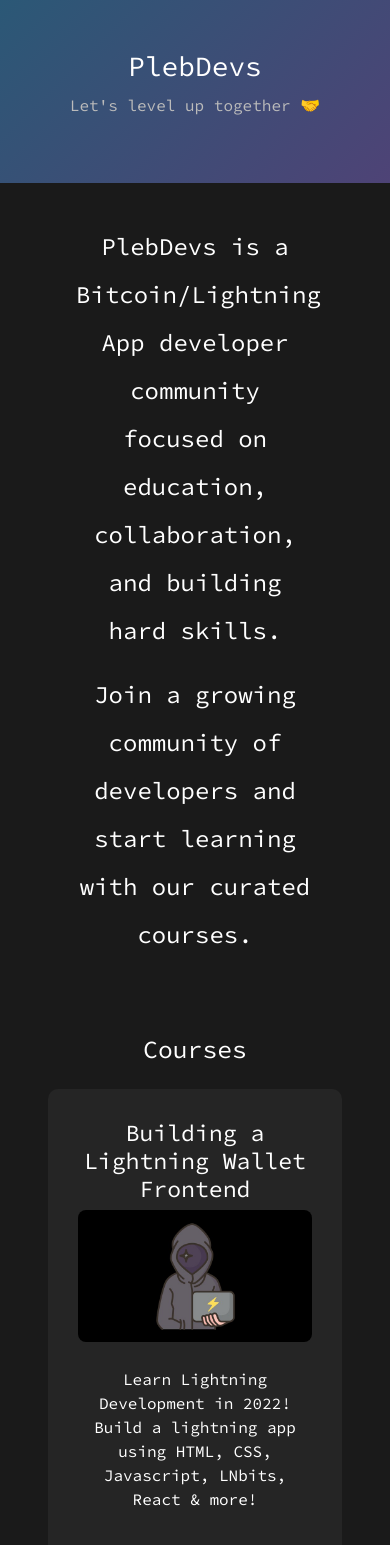
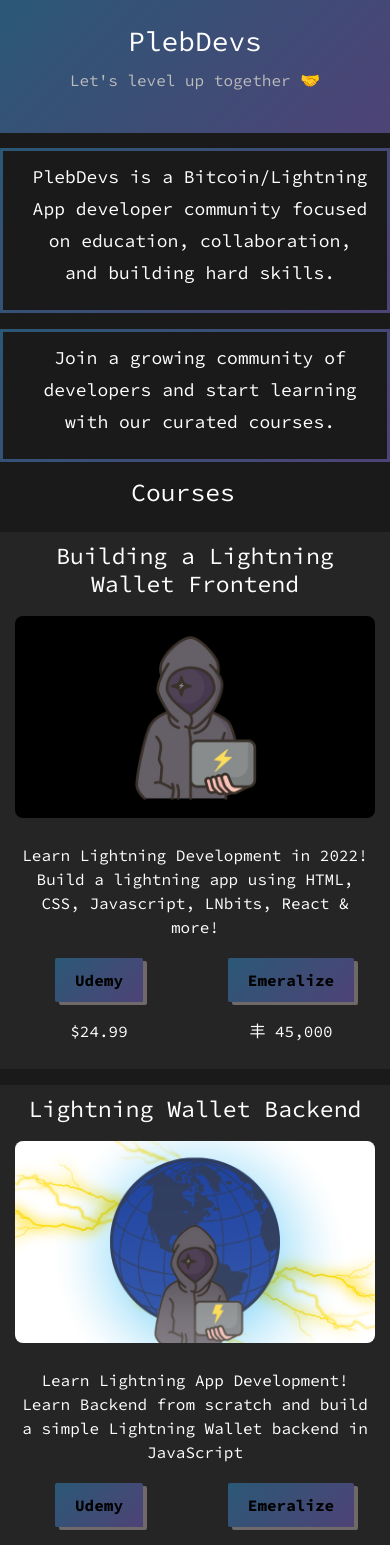
Before and after one commit to pleb-devs/plebdevs-website, a Next.js app: page / in a window 390 px wide. Shown: the top 1545 px of the page. Built offline with nearby package versions, Linux system fonts and the light colour scheme; no server answers.

Commit message:
responsiveness + styling

```diff
--- a/src/components/Courses/CourseItem.js
+++ b/src/components/Courses/CourseItem.js
@@ -5,7 +5,7 @@
 const CourseItem = ({ courseDetails }) => {
     console.log(courseDetails)
     return (
-        <Col className={`mx-5 ${styles.course}`}>
+        <Col sm={12} md={12} lg={5} className={`${styles.course} mb-3`}>
             <h3>{courseDetails.title}</h3>
             <Image
                 src={`/images/${courseDetails.thumbnail}`}
--- a/src/components/Courses/CourseSection.js
+++ b/src/components/Courses/CourseSection.js
@@ -1,21 +1,25 @@
 import styles from "@/styles/Home.module.css";
-import { Row } from 'react-bootstrap';
-import courses from '../../data/courses';
+import { Row, Container } from "react-bootstrap";
+import courses from "../../data/courses";
 import CourseItem from "./CourseItem";
 
 const CourseSection = () => {
-    return (
-        <Row className={`mb-5 ${styles.courses}`}>
-            <Row className="mb-3" style={{ "textAlign": 'center' }}>
-                <h2>Courses</h2>
-            </Row>
-            <Row>
-                {
-                    courses.map((course, idx) => <CourseItem courseDetails={course} key={idx} />)
-                }
-            </Row>
+  return (
+    <Container>
+      <Row className={``}>
+        <Row className="mb-3" style={{ textAlign: "center" }}>
+          <h2>Courses</h2>
         </Row>
-    )
-}
+        <Container>
+          <Row className="justify-content-around">
+            {courses.map((course, idx) => (
+              <CourseItem courseDetails={course} key={idx} />
+            ))}
+          </Row>
+        </Container>
+      </Row>
+    </Container>
+  );
+};
 
 export default CourseSection;
--- a/src/components/Workshops/WorkshopSection.js
+++ b/src/components/Workshops/WorkshopSection.js
@@ -25,7 +25,7 @@
           <WorkshopItem workshop={workshop} key={idx} />
         ))}
       </Row>
-      <Row className="justify-content-center">
+      <Row className="justify-content-center mt-4">
         <a
           href="https://www.youtube.com/playlist?list=PL22m-Ibz1G_Tkrl1_D-0PWzzL-7sc0Bx1"
           target="_blank"
--- a/src/pages/index.js
+++ b/src/pages/index.js
@@ -3,7 +3,7 @@
 import { FaDiscord, FaGithub, FaExternalLinkAlt } from "react-icons/fa";
 import WorkshopSection from "@/components/Workshops/WorkshopSection";
 import CourseSection from "@/components/Courses/CourseSection";
-import { Col, Row } from "react-bootstrap";
+import { Col, Row, Container } from "react-bootstrap";
 
 export default function Home() {
   return (
@@ -22,10 +22,12 @@
         </section>
 
         {/* Pitch Area */}
-        <Row as='section' className={`flex-column align-items-center  ${styles.pitch}`}>
-          <Col as='p'>PlebDevs is a Bitcoin/Lightning App developer community focused on education, collaboration, and building hard skills.</Col>
-          <Col as='p'>Join a growing community of developers and start learning with our curated courses.</Col>
-        </Row>
+        <Container as='section'>
+          <Row className={`align-items-center justify-content-around mb-3 ${styles.pitch}`}>
+            <Col md={5} className="mb-3 mb-sm-3 mb-md-0"><p>PlebDevs is a Bitcoin/Lightning App developer community focused on education, collaboration, and building hard skills.</p></Col>
+            <Col md={5} className=""><p>Join a growing community of developers and start learning with our curated courses.</p></Col>
+          </Row>
+        </Container>
 
         <section>
           <CourseSection />
--- a/src/styles/Home.module.css
+++ b/src/styles/Home.module.css
@@ -1,16 +1,17 @@
 /* styles/Home.module.css */
 .container {
   color: white;
-  background-color: #1A1A1A;
+  background-color: #1a1a1a;
   min-height: 100vh;
   display: flex;
   flex-direction: column;
 }
 
 .hero {
-  padding: 50px 20px;
+  padding: 25px 20px;
   text-align: center;
   background: linear-gradient(135deg, #2b5876 0%, #4e4376 100%);
+  margin-bottom: 15px;
 }
 
 .subtitle {
@@ -18,30 +19,28 @@
   margin-top: 10px;
 }
 
-.pitch {
-  padding: 40px 20px;
+.pitch div {
+  border: 3px solid transparent;
+  border-image: linear-gradient(135deg, #2b5876 0%, #4e4376 100%) 5;
+  height: 100%;
 }
 
 .pitch p {
   text-align: center;
-  font-size: x-large;
-  width: 70%;
-  line-height: 3rem;
-}
-
-.courses {
-  display: flex;
-  justify-content: space-around;
-  margin-top: 20px;
+  font-size: large;
+  line-height: 2rem;
+  padding: 10px 5px 5px 15px;
 }
 
 .course {
   background-color: #252525;
-  padding: 30px;
-  border-radius: 10px;
-  width: 45%;
+  padding: 10px 15px;
   text-align: center;
   transition: transform 0.2s ease-in-out;
+}
+
+.course h3 {
+  margin-bottom: 18px;
 }
 
 .course:hover {
@@ -49,18 +48,35 @@
 }
 
 .button {
-  background-color: #4e4376;
-  color: white;
+  font-weight: 700;
+  background: linear-gradient(135deg, #2b5876 0%, #4e4376 100%);
+  cursor: pointer;
+  margin-top: 5px;
+  transition: background-color 0.2s;
+
+  display: inline-block;
   padding: 10px 20px;
   border: none;
-  border-radius: 5px;
+  border-radius: 2px;
   cursor: pointer;
-  margin-top: 20px;
-  transition: background-color 0.2s;
+
+  /* Box-shadow to create a raised effect */
+  box-shadow: 4px 3px rgba(111, 105, 105);
+  border-image-slice: 1 1 1;
+
+  margin-bottom: 15px;
+  transform: translateY(-2px);
+  transition: transform 0.2s ease-in-out;
 }
 
 .button:hover {
-  background-color: #6b5b95;
+  /* background-color: #6b5b95; */
+
+  background: linear-gradient(230deg, #2b5876 0%, #4e4376 100%);
+  box-shadow: none;
+  transform: translateY(0px);
+  box-shadow: 0 0 0 rgba(0, 0, 0, 0);
+  transition: box-shadow 0.01s ease-out;
 }
 
 .community {
@@ -84,12 +100,14 @@
 
 .workshopVideoTitle {
   width: fit-content;
+  text-align: left;
+  font-size: 1rem;
 }
 
 .workshopThumbnail img {
   max-width: 100%;
   border: 2px solid #333;
-  border-radius: 5px;
+  /* border-radius: 5px; */
 }
 
 .footer {
--- a/src/styles/globals.css
+++ b/src/styles/globals.css
@@ -1,6 +1,9 @@
 :root {
   --max-width: 1100px;
   --border-radius: 12px;
+  --font-mono: ui-monospace, Menlo, Monaco, "Cascadia Mono", "Segoe UI Mono",
+    "Roboto Mono", "Oxygen Mono", "Ubuntu Monospace", "Source Code Pro",
+    "Fira Mono", "Droid Sans Mono", "Courier New", monospace;
 
   --font-primary: "Source Code Pro", monospace;
 
```
